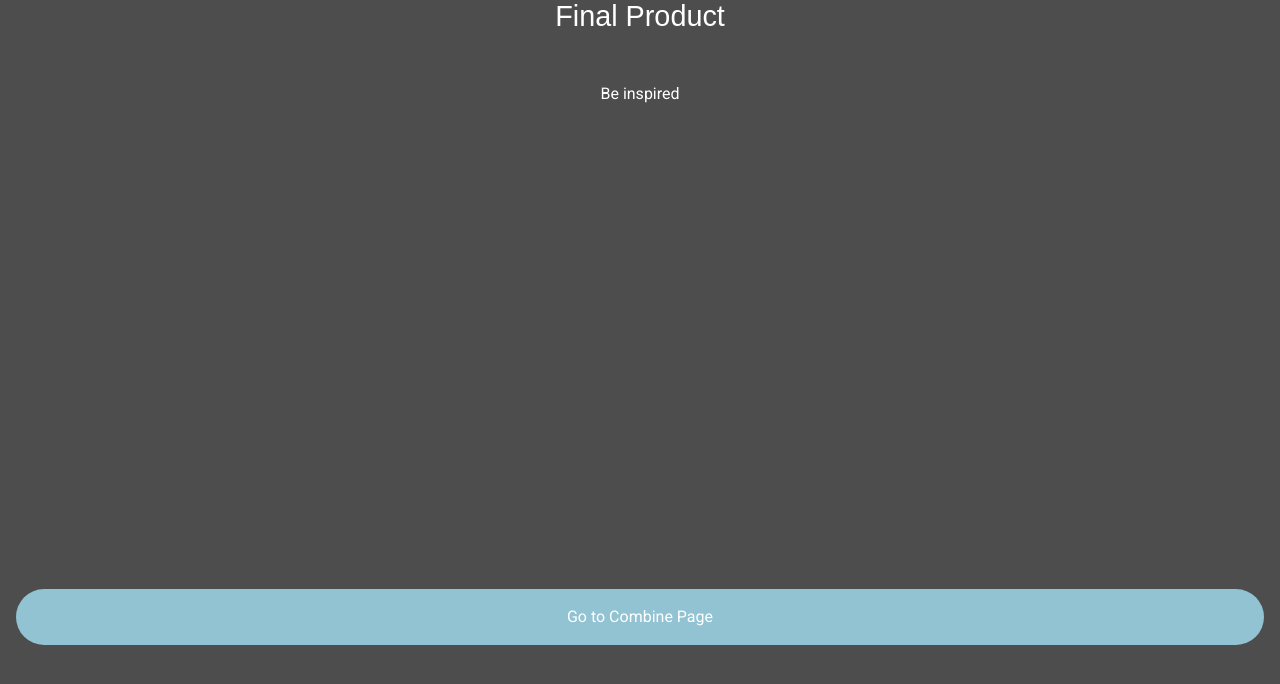
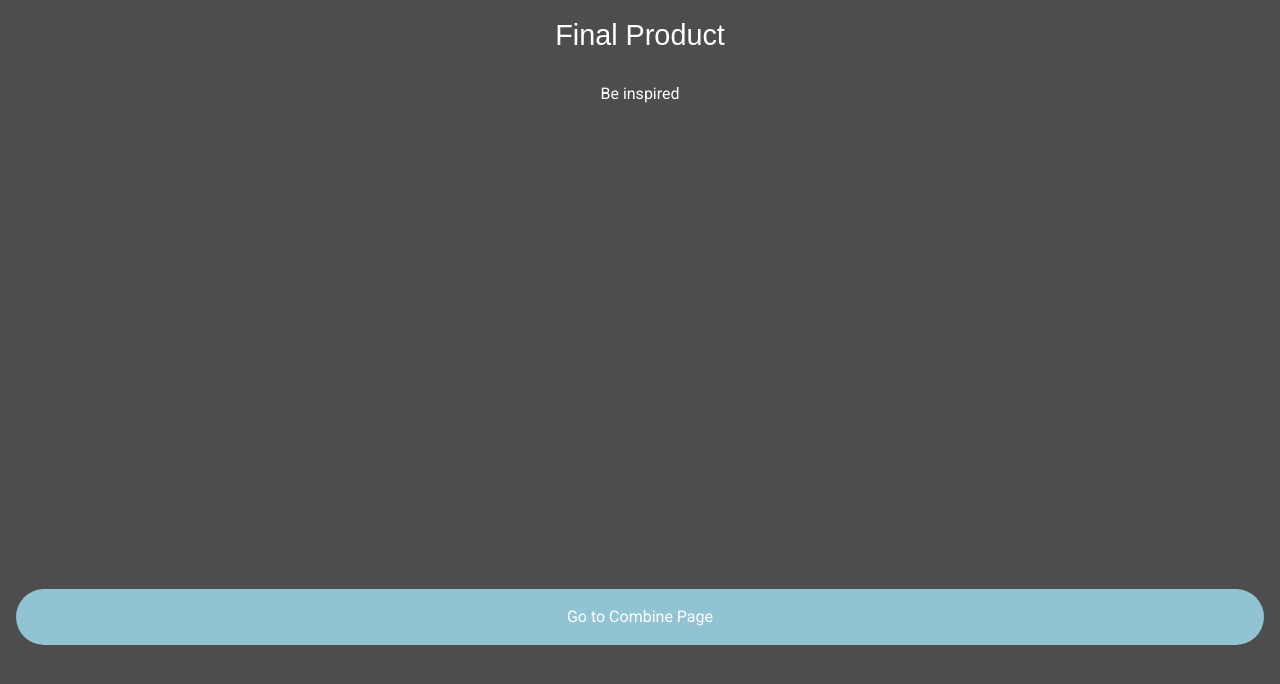
Before and after one commit to DNaunin/sewtable, a Next.js app: page /final in a window 1280 px wide. Shown: the top 684 px of the page. Built offline with nearby package versions, Linux system fonts and the light colour scheme; a web font is replaced by a local one.

Commit message:
💄 Position all titles with mote margin-top

```diff
--- a/components/messages/HowTo.module.css
+++ b/components/messages/HowTo.module.css
@@ -1,18 +1,20 @@
 .howToContainer {
-  height: 100%;
+  height: 100vh;
   background-color: var(--primary-color);
   text-align: center;
   color: var(--font-color);
+  display: grid;
 }
 
 .title {
+  margin-top: 1.2rem;
   font-family: var(--font-family);
   font-size: 1.8rem;
 }
 
 .info {
   list-style-type: none;
-  padding: 3em;
+  padding: 2em;
   font-size: 1.1rem;
   line-height: 3;
 }
--- a/styles/Canvas.module.css
+++ b/styles/Canvas.module.css
@@ -4,6 +4,7 @@
 }
 
 .title {
+  margin-top: 1.2rem;
   font-family: var(--font-family);
   color: var(--primary-color);
   font-size: 1.8rem;
--- a/styles/Final.module.css
+++ b/styles/Final.module.css
@@ -8,6 +8,7 @@
 }
 
 .title {
+  margin-top: 1.2rem;
   font-size: 1.8rem;
   font-family: var(--font-family);
 }
--- a/styles/Upload.module.css
+++ b/styles/Upload.module.css
@@ -8,6 +8,7 @@
 }
 
 .title {
+  margin-top: 1.2rem;
   font-size: 1.8rem;
   font-family: var(--font-family);
 }
```
